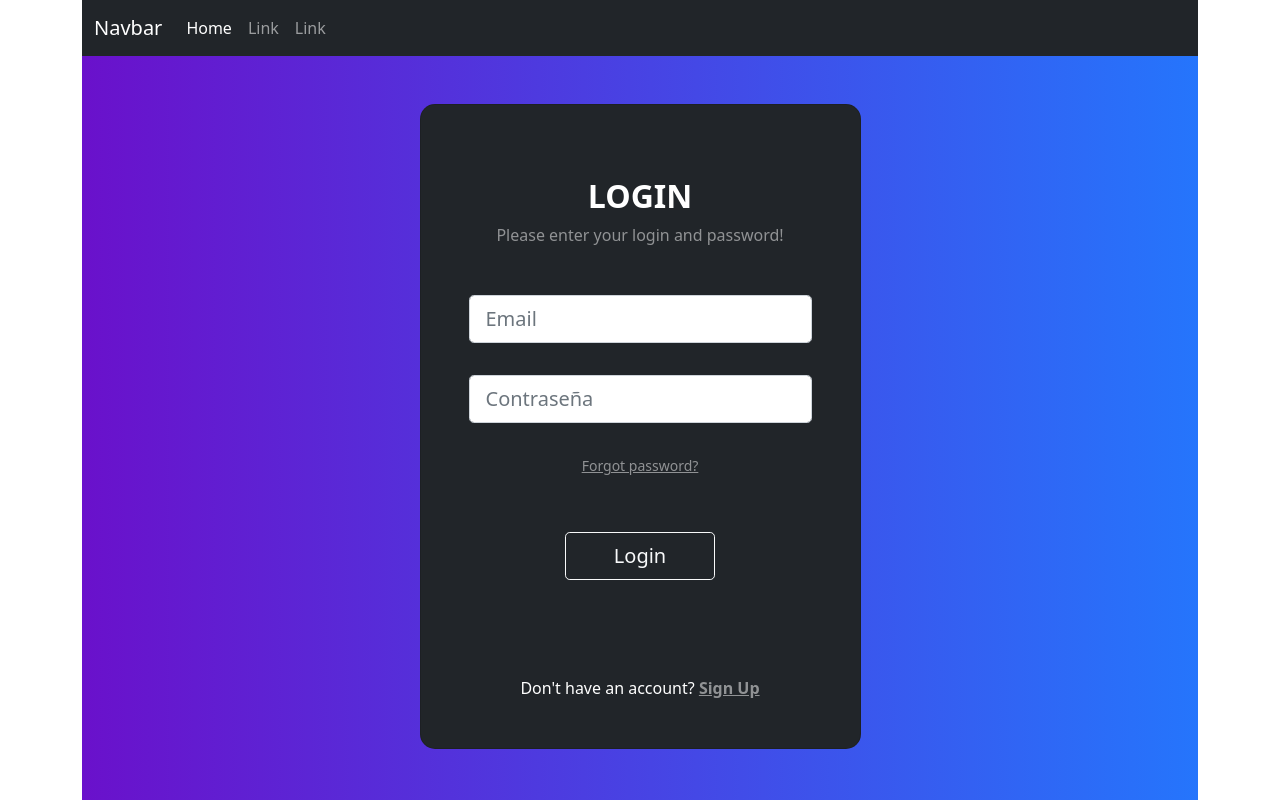
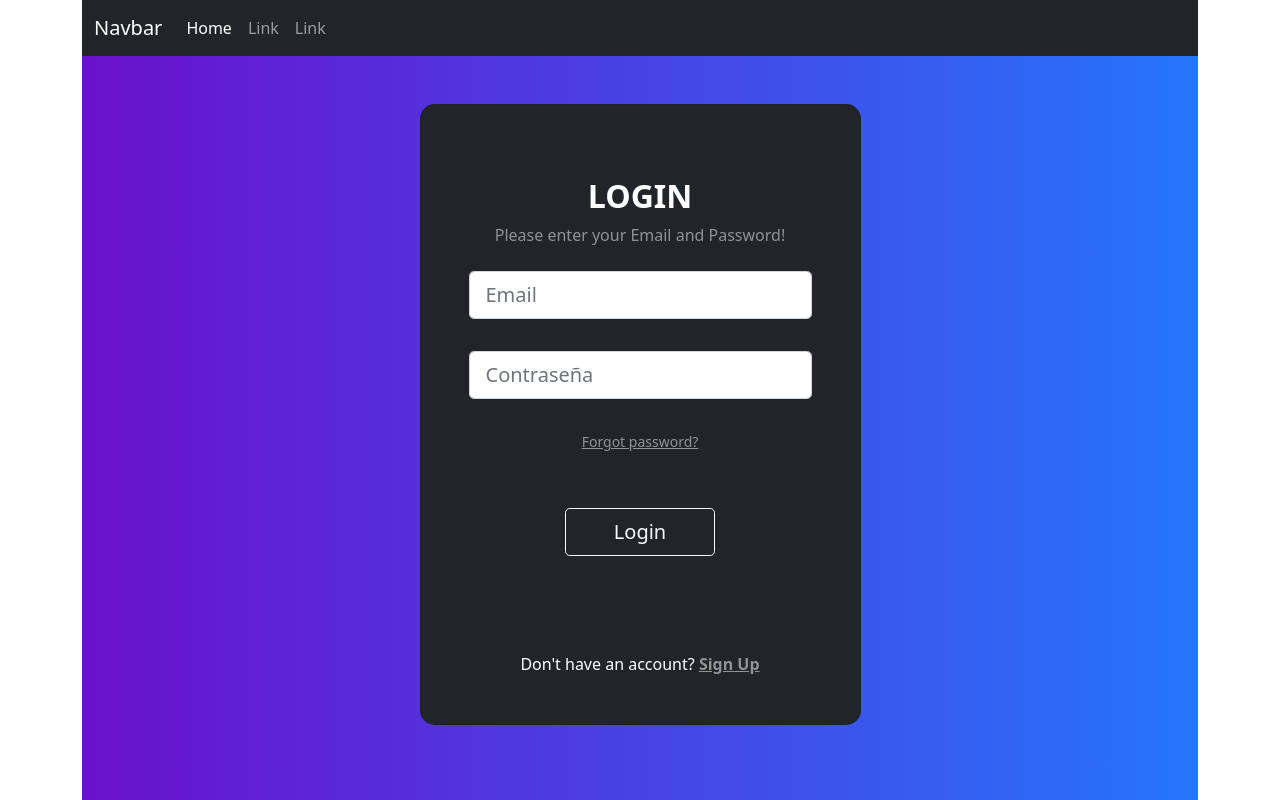
Before and after one commit to delvalj/ProyectoFinal-DelVal, a Vue app: page / in a window 1280 px wide. Shown: the top 800 px of the page. Built offline with nearby package versions, Linux system fonts and the light colour scheme.

Commit message:
vista loginRegister

```diff
--- a/src/App.vue
+++ b/src/App.vue
@@ -1,8 +1,7 @@
 <template>
   <div class="container">
     <Navbar></Navbar>
-    <Login></Login>
-    <Register></Register>
+    <LoginRegister></LoginRegister>
     <InformacionProductos :arrayProductos="productos" @nuevo="nuevo"></InformacionProductos>
     <Listado></Listado>
     <Carrito :carrito="arrayCarrito"></Carrito>
@@ -11,8 +10,9 @@
 
 <script>
 import Navbar from "@/components/Navbar.vue";
-import Register from "@/components/Register.vue";
-import Login from "@/components/Login.vue";
+// import Register from "@/components/Register.vue";
+// import Login from "@/components/Login.vue";
+import LoginRegister from "./Views/LoginRegister";
 import Carrito from "@/components/Carrito.vue";
 import InformacionProductos from "@/components/InformacionProductos.vue";
 import Listado from "@/components/Listado.vue";
@@ -21,10 +21,9 @@ import Listado from "@/components/Listado.vue";
 export default {
   name: 'App',
   components: {
+    LoginRegister,
     Navbar,
     InformacionProductos,
-    Register,
-    Login,
     Carrito,
     Listado
   },
--- /dev/null
+++ b/src/Views/LoginRegister.vue
@@ -0,0 +1,23 @@
+<template>
+  <div>
+    <Login></Login>
+    <Register></Register>
+  </div>
+</template>
+
+<script>
+import Login from "@/components/Login";
+import Register from "@/components/Register";
+
+export default {
+  name: "LoginRegister",
+  components: {
+    Login,
+    Register
+  },
+}
+</script>
+
+<style scoped>
+
+</style>
--- a/src/components/Login.vue
+++ b/src/components/Login.vue
@@ -9,7 +9,7 @@
               <div class="mb-md-5 mt-md-4 pb-5">
 
                 <h2 class="fw-bold mb-2 text-uppercase">Login</h2>
-                <p class="text-white-50 mb-5">Please enter your login and password!</p>
+                <p class="text-white-50 mb-3">Please enter your Email and Password!</p>
 
                 <b-form @submit.prevent="handleSubmit">
 
@@ -44,16 +44,7 @@
                   <p class="small mb-5 pb-lg-2"><a class="text-white-50" href="#!">Forgot password?</a></p>
 
                   <button class="btn btn-outline-light btn-lg px-5" type="submit">Login</button>
-
                 </b-form>
-
-
-
-<!--                <div class="d-flex justify-content-center text-center mt-4 pt-1">-->
-<!--                  <a href="#!" class="text-white"><i class="fab fa-facebook-f fa-lg"></i></a>-->
-<!--                  <a href="#!" class="text-white"><i class="fab fa-twitter fa-lg mx-4 px-2"></i></a>-->
-<!--                  <a href="#!" class="text-white"><i class="fab fa-google fa-lg"></i></a>-->
-<!--                </div>-->
 
               </div>
 
```
